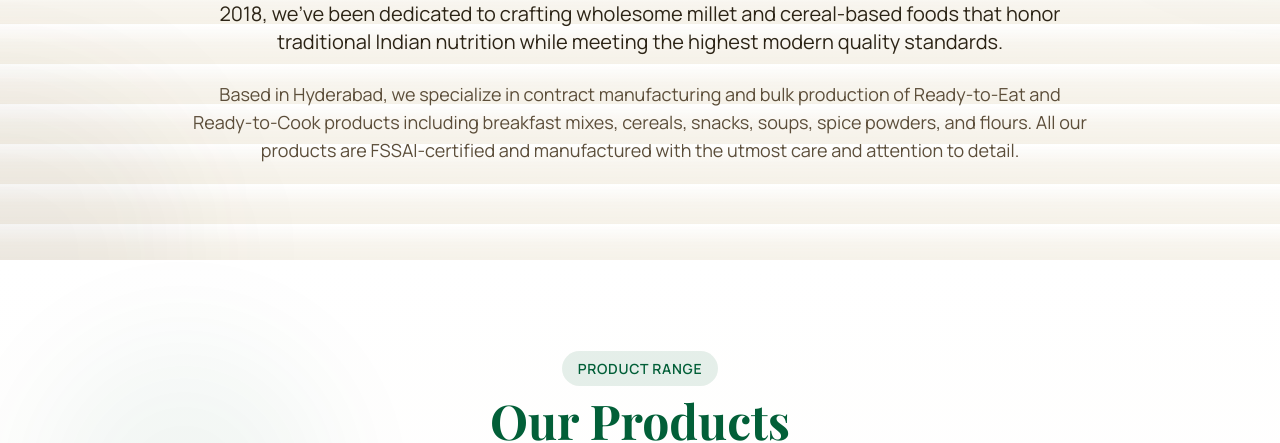
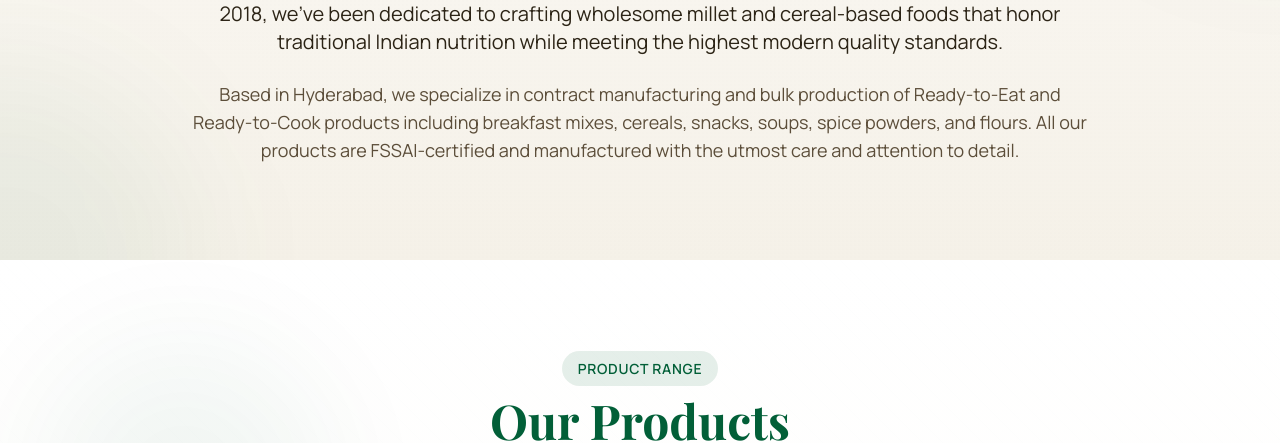
Before and after one commit to talecrafters-admin/sriharitha-website, a React (Create React App) app in the folder frontend/: page / in a window 1280 px wide. Shown: the part 1056-1499 px from the top of the page. Built offline with nearby package versions, Linux system fonts and the light colour scheme; the HTML template or start-up script is replaced by a standard one.

Commit message:
minor ui chnages

```diff
--- a/frontend/src/index.css
+++ b/frontend/src/index.css
@@ -108,13 +108,51 @@
     @apply bg-gradient-to-r from-primary via-earth to-primary-dark bg-clip-text text-transparent;
   }
 
-  .earthy-texture {
-    background-image: radial-gradient(
-      circle at 2px 2px,
-      rgba(61, 40, 23, 0.03) 1px,
-      transparent 0
+  .subtle-pattern {
+    position: relative;
+  }
+
+  .subtle-pattern::before {
+    content: "";
+    position: absolute;
+    inset: 0;
+    opacity: 0.03;
+    background-image: repeating-linear-gradient(
+        0deg,
+        transparent,
+        transparent 2px,
+        rgba(2, 95, 56, 0.1) 2px,
+        rgba(2, 95, 56, 0.1) 4px
+      ),
+      repeating-linear-gradient(
+        90deg,
+        transparent,
+        transparent 2px,
+        rgba(2, 95, 56, 0.1) 2px,
+        rgba(2, 95, 56, 0.1) 4px
+      );
+    background-size: 40px 40px;
+    pointer-events: none;
+  }
+
+  .subtle-lines {
+    position: relative;
+  }
+
+  .subtle-lines::before {
+    content: "";
+    position: absolute;
+    inset: 0;
+    opacity: 0.04;
+    background-image: linear-gradient(
+      45deg,
+      transparent 48%,
+      rgba(2, 95, 56, 0.15) 49%,
+      rgba(2, 95, 56, 0.15) 51%,
+      transparent 52%
     );
-    background-size: 40px 40px;
+    background-size: 20px 20px;
+    pointer-events: none;
   }
 
   .hero-gradient {
--- a/frontend/src/pages/Home.tsx
+++ b/frontend/src/pages/Home.tsx
@@ -519,10 +519,10 @@ const Home: React.FC = () => {
       </section>
 
       {/* Who We Are */}
-      <section className="section-padding bg-gradient-to-b from-white via-secondary/50 to-secondary earthy-texture relative overflow-hidden">
+      <section className="section-padding bg-gradient-to-b from-white via-secondary/50 to-secondary relative overflow-hidden subtle-pattern">
         {/* Decorative elements */}
         <div className="absolute top-0 right-0 w-96 h-96 bg-primary/5 rounded-full blur-3xl -translate-y-1/2 translate-x-1/2"></div>
-        <div className="absolute bottom-0 left-0 w-96 h-96 bg-earth/5 rounded-full blur-3xl translate-y-1/2 -translate-x-1/2"></div>
+        <div className="absolute bottom-0 left-0 w-96 h-96 bg-primary/5 rounded-full blur-3xl translate-y-1/2 -translate-x-1/2"></div>
 
         <div className="container-custom relative z-10">
           <div className="max-w-4xl mx-auto text-center">
@@ -553,11 +553,11 @@ const Home: React.FC = () => {
       </section>
 
       {/* Product Categories */}
-      <section className="section-padding bg-gradient-to-b from-white to-secondary/30 relative overflow-hidden">
+      <section className="section-padding bg-gradient-to-b from-white to-secondary/30 relative overflow-hidden subtle-lines">
         {/* Background decoration */}
         <div className="absolute inset-0 opacity-5">
           <div className="absolute top-20 left-10 w-72 h-72 bg-primary rounded-full blur-3xl"></div>
-          <div className="absolute bottom-20 right-10 w-72 h-72 bg-earth rounded-full blur-3xl"></div>
+          <div className="absolute bottom-20 right-10 w-72 h-72 bg-primary rounded-full blur-3xl"></div>
         </div>
 
         <div className="container-custom relative z-10">
@@ -594,7 +594,7 @@ const Home: React.FC = () => {
                     />
                     <div className="absolute inset-0 bg-gradient-to-t from-primary/80 via-primary/20 to-transparent opacity-0 group-hover:opacity-100 transition-opacity duration-500"></div>
                     {/* Decorative corner */}
-                    <div className="absolute top-0 right-0 w-24 h-24 bg-earth/20 rounded-bl-full opacity-0 group-hover:opacity-100 transition-opacity duration-500"></div>
+                    <div className="absolute top-0 right-0 w-24 h-24 bg-primary/20 rounded-bl-full opacity-0 group-hover:opacity-100 transition-opacity duration-500"></div>
                   </div>
 
                   {/* Content */}
```
